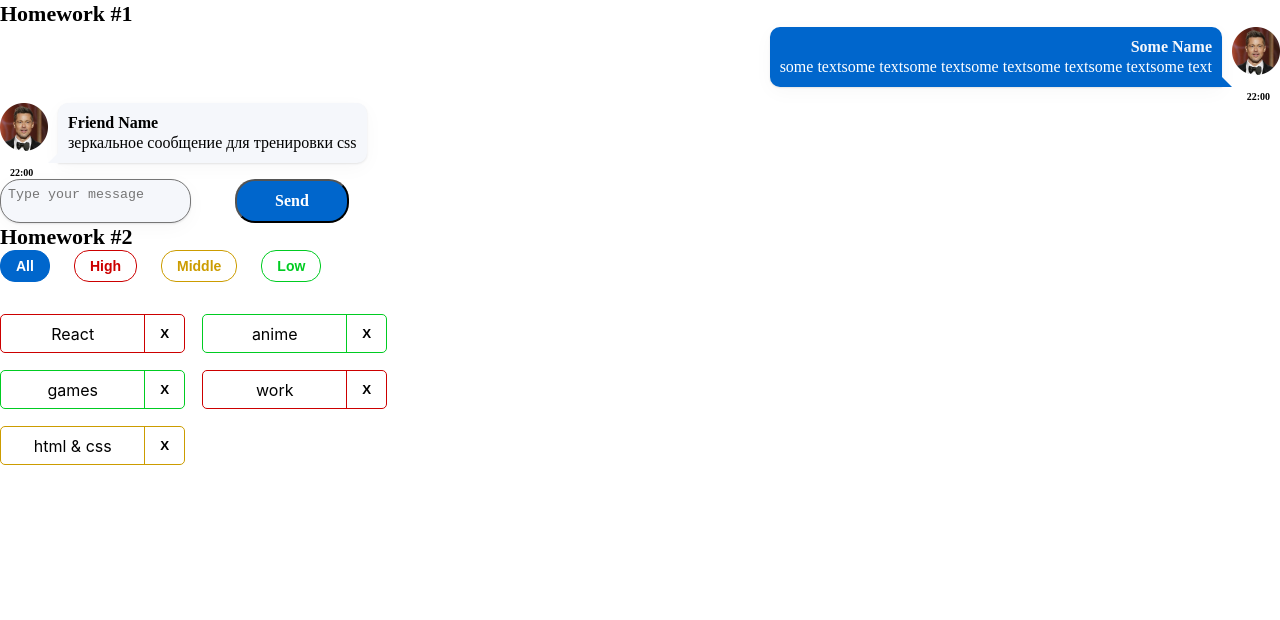
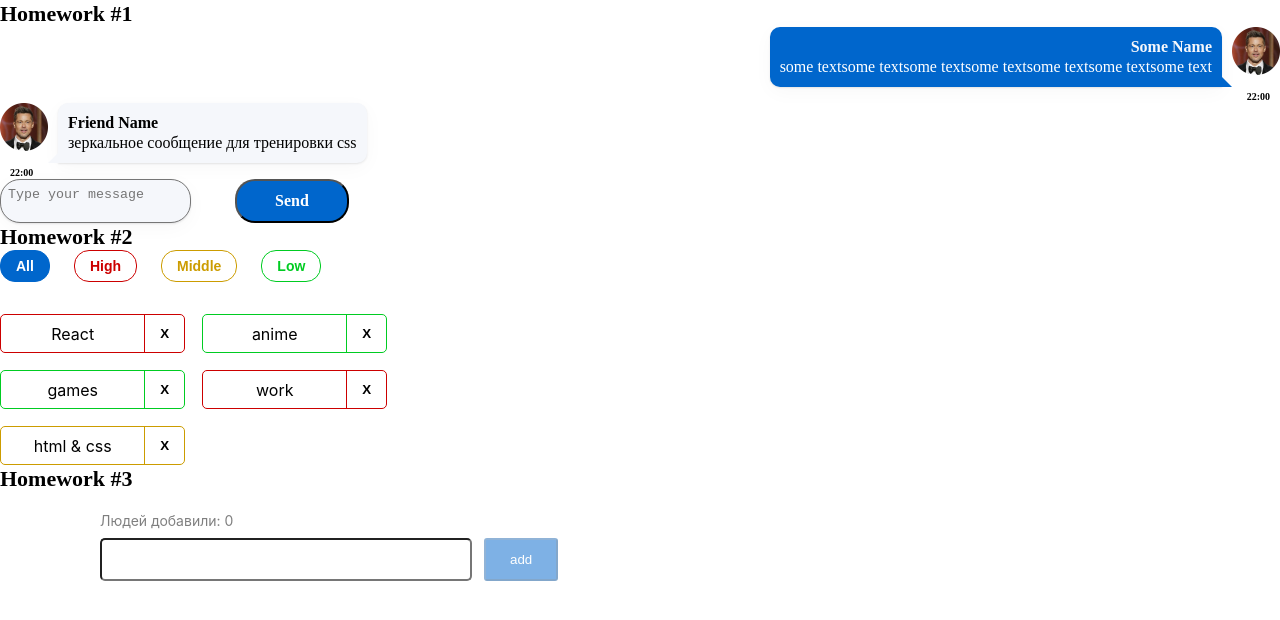
Before and after one commit to PRMartin89/firstdomashka030223, a React (Create React App) app: page / in a window 1280 px wide. Shown: the top 620 px of the page. Built offline with nearby package versions, Linux system fonts and the light colour scheme.

Commit message:
domask318.02.23

```diff
--- a/package.json
+++ b/package.json
@@ -34,7 +34,6 @@
     "eject": "react-scripts eject",
     "predeploy": "npm run build",
     "deploy": "gh-pages -d build"
-
   },
   "eslintConfig": {
     "extends": [
--- a/src/s1-main/App.tsx
+++ b/src/s1-main/App.tsx
@@ -2,6 +2,7 @@ import React from 'react'
 import s from './App.module.css'
 import HW1 from '../s2-homeworks/hw01/HW1'
 import HW2 from "../s2-homeworks/hw02/HW2";
+import HW3 from "../s2-homeworks/hw03/HW3";
 
 function App() {
     return (
@@ -9,7 +10,7 @@ function App() {
             <HW1/>
 
             <HW2/>
-            {/*<HW3/>*/}
+            <HW3/>
             {/*<HW4/>*/}
 
             {/*при выполнении дз 5 и более - закомментировать здесь дз 1-4, так как они есть внутри дз 5*/}
--- a/src/s2-homeworks/hw03/Greeting.module.css
+++ b/src/s2-homeworks/hw03/Greeting.module.css
@@ -1,22 +1,41 @@
 .greetingForm {
+    padding: 20px 100px;
 }
 
 .inputAndButtonContainer {
+    display: flex;
+    flex-direction: row;
 }
 
 .error {
+    color: red;
 }
 
 .input {
+    width: 372px;
+    height: 43px;
+    border-radius: 5px;
+    padding: 8px 12px;
 }
 
 .input:focus {
+
 }
 
 .errorInput {
+    border: 1px solid red;
+    width: 350px;
+    height: 43px;
+
 }
 
 .button {
+    margin-left: 12px;
+    background: #0066CC;
+    border-radius: 3px;
+    padding: 8px 24px;
+    color: white;
+    height: 43px;
 }
 
 .button:focus {
@@ -26,9 +45,15 @@
 }
 
 .button:disabled {
+    background: #0066CC;
+    opacity: 0.5;
+    border-radius: 3px;
 }
 
 .text {
+    font-size: 14px;
+    color: rgba(0,0,0,0.5);
+    margin-bottom: 9px;
 }
 
 .greeting {
--- a/src/s2-homeworks/hw03/Greeting.tsx
+++ b/src/s2-homeworks/hw03/Greeting.tsx
@@ -2,14 +2,14 @@ import React, {ChangeEvent, KeyboardEvent} from 'react'
 import s from './Greeting.module.css'
 
 type GreetingPropsType = {
-    name: any // need to fix any
-    setNameCallback: any // need to fix any
-    addUser: any // need to fix any
-    onBlur: any // need to fix any
-    onEnter: any // need to fix any
-    error: any // need to fix any
-    totalUsers: any // need to fix any
-    lastUserName?: any // need to fix any
+    name: string
+    setNameCallback: (e: React.ChangeEvent<HTMLInputElement>) => void
+    addUser: () => void
+    onBlur: () => void
+    onEnter: (e: React.KeyboardEvent<HTMLInputElement>) => void
+    error: string
+    totalUsers: number
+    lastUserName?: string
 }
 
 // презентационная компонента (для верстальщика)
@@ -25,7 +25,7 @@ const Greeting: React.FC<GreetingPropsType> = (
         lastUserName,
     } // деструктуризация пропсов
 ) => {
-    const inputClass = s.errorInput // need to fix with (?:)
+    const inputClass = error ? s.errorInput: s.input
 
     return (
         <div id={'hw3-form'} className={s.greetingForm}>
--- a/src/s2-homeworks/hw03/GreetingContainer.tsx
+++ b/src/s2-homeworks/hw03/GreetingContainer.tsx
@@ -1,37 +1,50 @@
-import React, { ChangeEvent, KeyboardEvent, useState } from 'react'
+import React, {ChangeEvent, Dispatch, KeyboardEvent, useState} from 'react'
 import Greeting from './Greeting'
-import { UserType } from './HW3'
+import {UserType} from './HW3'
+
+type addUserCallbackType = (name: string) => void
 
 type GreetingContainerPropsType = {
-    users: any // need to fix any
-    addUserCallback: any // need to fix any
+    users: Array<UserType>
+    addUserCallback: addUserCallbackType
+}
+const errorNotName: string = 'ошибка: введите имя';
+
+export const pureAddUser = (name: string, setError: Dispatch<string>, setName: Dispatch<string>, addUserCallback: addUserCallbackType) => {
+    if (!name) {
+        setError(errorNotName)
+    } else {
+        addUserCallback(name)
+        setName('')
+    }
 }
 
-export const pureAddUser = (name: any, setError: any, setName: any, addUserCallback: any) => {
-    // если имя пустое - показать ошибку, иначе - добавить юзера и очистить инпут
+export const pureOnBlur = (name: any, setError: any) => {
+    if (!name) {
+        setError(errorNotName)
+    } else {
+        setError('')
+    }
 }
 
-export const pureOnBlur = (name: any, setError: any) => { // если имя пустое - показать ошибку
+
+export const pureOnEnter = (e: React.KeyboardEvent<HTMLInputElement>, addUser: addUserCallbackType) => { // если нажата кнопка Enter - добавить
+    const target = e.target as HTMLInputElement;
+    if (e.key === "Enter") {
+        addUser(target.value)
+    }
 }
 
-export const pureOnEnter = (e: any, addUser: any) => { // если нажата кнопка Enter - добавить
-}
+const GreetingContainer: React.FC<GreetingContainerPropsType> = ({
+                                                                     users,
+                                                                     addUserCallback,
+                                                                 }) => {
+    // деструктуризация пропсов
+    const [name, setName] = useState<string>('')
+    const [error, setError] = useState<string>('')
 
-// более простой и понятный для новичков
-// function GreetingContainer(props: GreetingPropsType) {
-
-// более современный и удобный для про :)
-const GreetingContainer: React.FC<GreetingContainerPropsType> = ({
-    users,
-    addUserCallback,
-}) => {
-    // деструктуризация пропсов
-    const [name, setName] = useState<any>('') // need to fix any
-    const [error, setError] = useState<any>('') // need to fix any
-
-    const setNameCallback = (e: any) => { // need to fix any
-        setName('some name') // need to fix
-
+    const setNameCallback = (e: React.ChangeEvent<HTMLInputElement>) => {
+        setName(e.target.value)
         error && setError('')
     }
     const addUser = () => {
@@ -42,12 +55,14 @@ const GreetingContainer: React.FC<GreetingContainerPropsType> = ({
         pureOnBlur(name, setError)
     }
 
-    const onEnter = (e: any) => {
+    const onEnter = (e: React.KeyboardEvent<HTMLInputElement>) => {
         pureOnEnter(e, addUser)
     }
 
-    const totalUsers = 0 // need to fix
-    const lastUserName = 'some name' // need to fix
+    const totalUsers = users.length
+    const lastUserName = users[users.length -1]?.name
+
+
 
     return (
         <Greeting
--- a/src/s2-homeworks/hw03/HW3.tsx
+++ b/src/s2-homeworks/hw03/HW3.tsx
@@ -1,5 +1,5 @@
-import React, { useState } from 'react'
-import { v1 } from 'uuid'
+import React, {Dispatch, SetStateAction, useState} from 'react'
+import {v1} from 'uuid'
 import s2 from '../../s1-main/App.module.css'
 import GreetingContainer from './GreetingContainer'
 
@@ -12,30 +12,31 @@ import GreetingContainer from './GreetingContainer'
 * 6 - в файле GreetingContainer.tsx дописать тип и логику функции setNameCallback
 * 7 - в файле GreetingContainer.tsx дописать логику функций pureAddUser, pureOnBlur, pureOnEnter и проверить их тестами
 * 8 - в файле GreetingContainer.tsx вычислить количество добавленных и имя последнего (totalUsers, lastUserName)
-* 9 - в файле Greeting.tsx дописать типизацию пропсов
-* 10 - в файле Greeting.tsx вычислить inputClass в зависимости от наличия ошибки
-* 11 - сделать стили в соответствии с дизайном
+* * 9 - в файле Greeting.tsx дописать типизацию пропсов
+* * 10 - в файле Greeting.tsx вычислить inputClass в зависимости от наличия ошибки
+
+* * 11 - сделать стили в соответствии с дизайном
 * */
 
-// types
 export type UserType = {
-    _id: any // need to fix any
-    name: any // need to fix any
+    _id: number
+    name: string
 }
 
-export const pureAddUserCallback = (name: any, setUsers: any, users: any) => { // need to fix any
-    const user = { // need to fix
+export const pureAddUserCallback = (name: string, setUsers: any, users: Array<UserType>) => {
+    const user = {
+        _id: v1(),
+        name: name
     }
     setUsers([...users, user])
 }
 
 const HW3 = () => {
-    const [users, setUsers] = useState<any>([]) // need to fix any
-
-    const addUserCallback = (name: any) => { // need to fix any
+    const [users, setUsers] = useState<Array<UserType>>([])
+    const addUserCallback = (name:string) => {
         pureAddUserCallback(name, setUsers, users)
     }
-
+console.log(users)
     return (
         <div id={'hw3'}>
             <div className={s2.hwTitle}>Homework #3</div>
```
Also changed, not shown: 16 other files (tests, documents, lock files or other folders).
